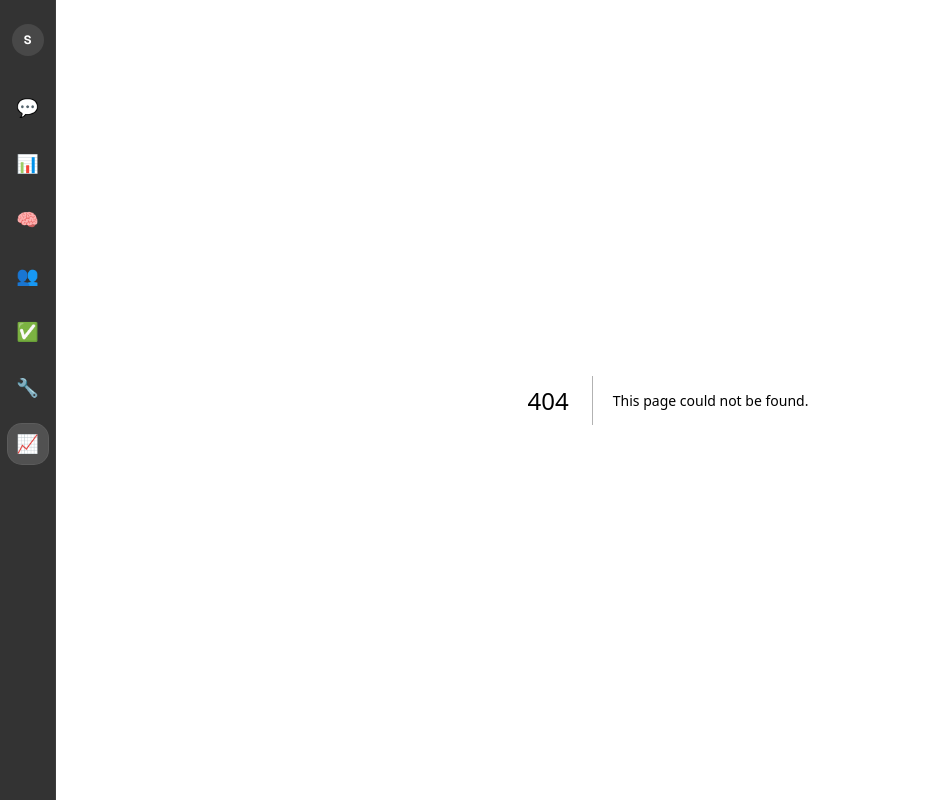
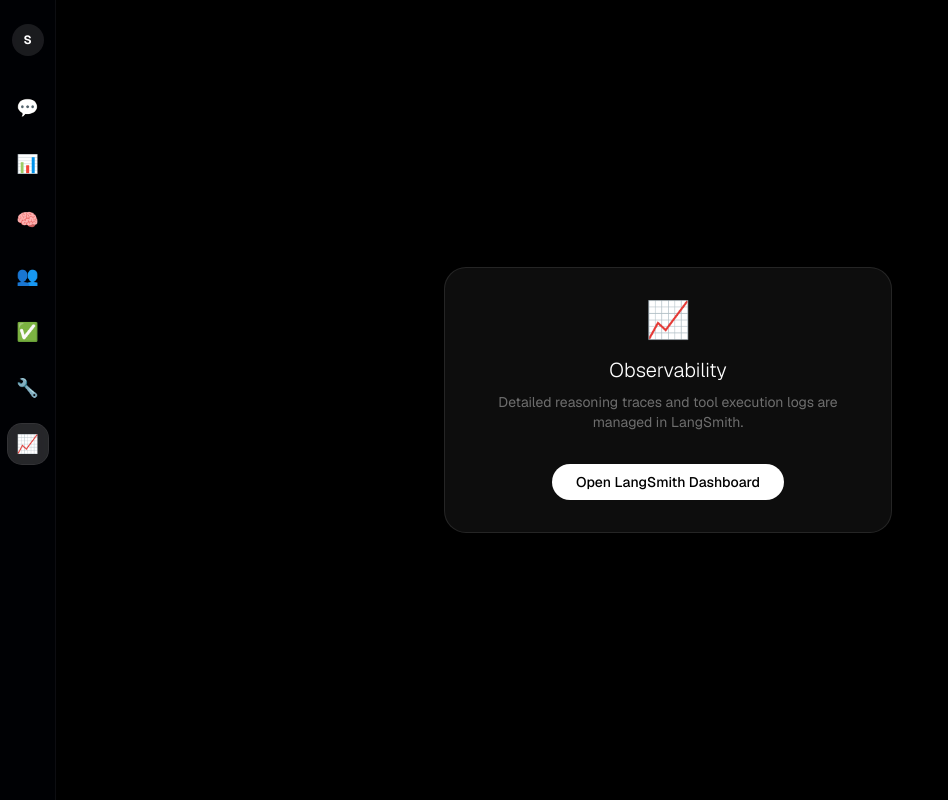
Before and after one commit to TanmayShah29/Solus-AI, a Next.js app: page /traces in a window 1280 px wide. Before the commit this address had no page. Shown: the whole page, without its empty margins (0-948 px from the left). Built offline with nearby package versions, Linux system fonts and the light colour scheme.

Commit message:
feat: add traces page and final page verification

```diff
--- /dev/null
+++ b/src/app/traces/page.tsx
@@ -0,0 +1,23 @@
+'use client'
+
+export default function TracesPage() {
+  return (
+    <div className="min-h-screen bg-black flex flex-col items-center justify-center p-8">
+      <div className="bg-white/5 border border-white/10 rounded-3xl p-8 max-w-md w-full text-center">
+        <div className="text-4xl mb-4">📈</div>
+        <h1 className="text-xl font-light text-white mb-2">Observability</h1>
+        <p className="text-white/40 text-sm mb-8">
+          Detailed reasoning traces and tool execution logs are managed in LangSmith.
+        </p>
+        <a
+          href="https://smith.langchain.com/o/tanmay-shah-29/"
+          target="_blank"
+          rel="noopener noreferrer"
+          className="inline-block bg-white text-black px-6 py-2 rounded-full text-sm font-medium transition-all hover:bg-white/80"
+        >
+          Open LangSmith Dashboard
+        </a>
+      </div>
+    </div>
+  )
+}
```
Also changed, not shown: 1 other file (tests, documents, lock files or other folders).
